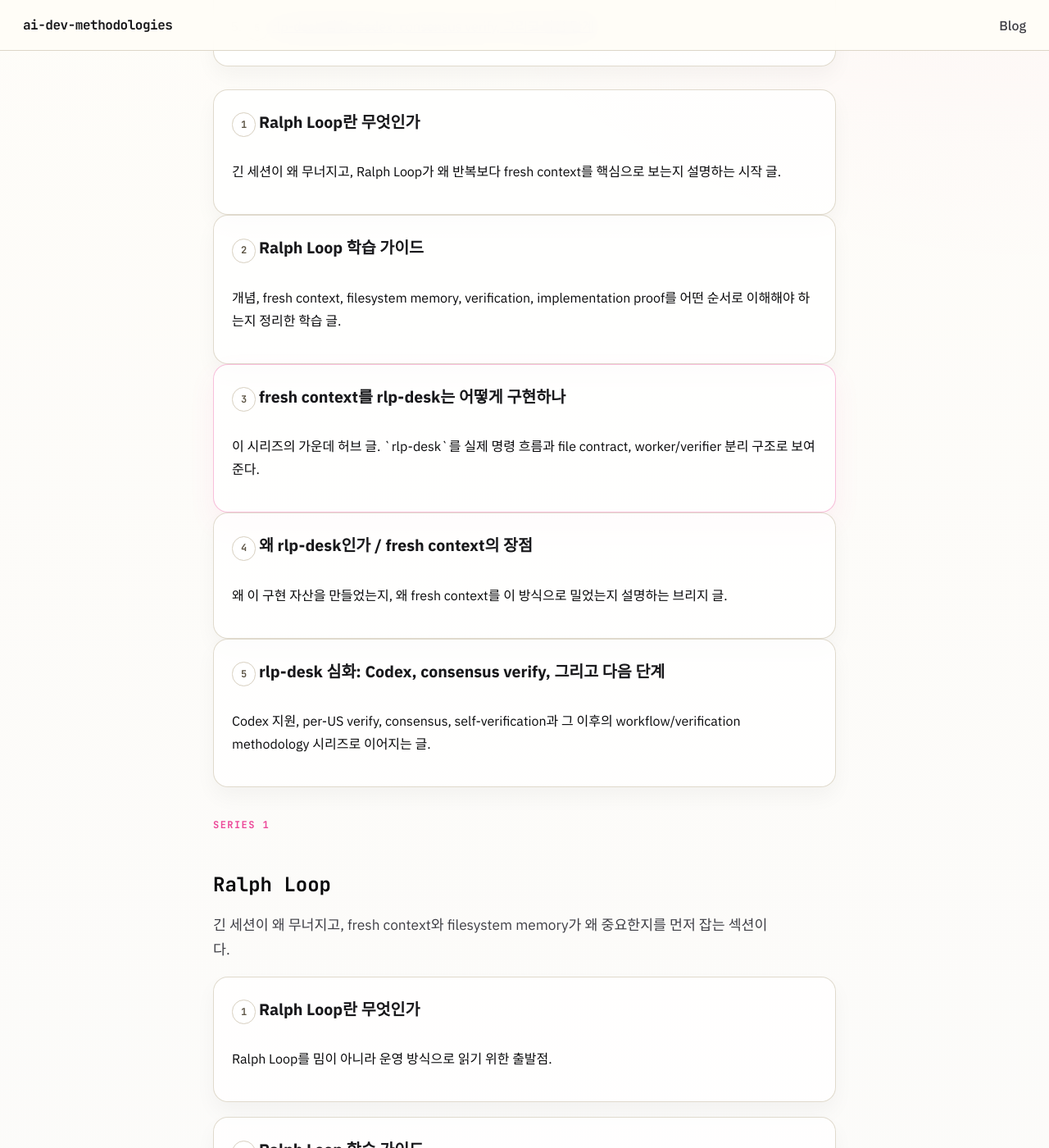
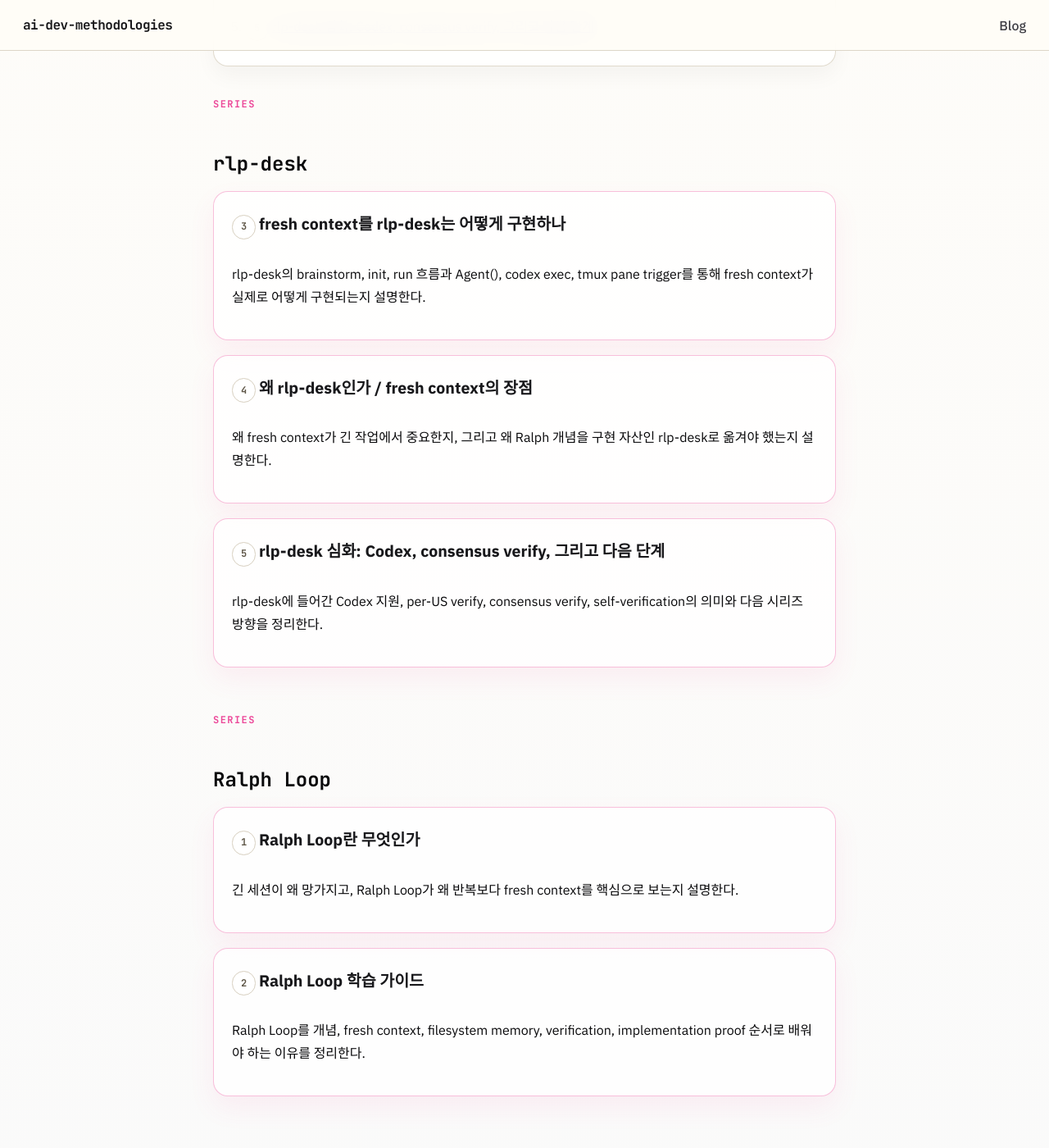
Before and after one commit to ai-dev-methodologies/ai-dev-methodologies.github.io, a Jekyll site: the page built from blog/index.html, in a window 1280 px wide and 1400 px high, scrolled down 687 px. Shown: the whole window at 82% size. Built offline with Jekyll 4.4.1, drawn with Linux system fonts in a browser that asks for light colours; some of the changed text lies outside the part shown.

Commit message:
Make the blog hub scalable beyond the first series
Add series metadata to the current posts and rebuild the blog index so it can keep the official reading order while grouping any future posts by series automatically.

Constraint: The hub must scale to more topics without hard-coding Ralph-only assumptions
Confidence: high
Scope-risk: moderate
Reversibility: clean
Directive: New posts should declare series metadata so the blog index can group them without manual rewrites
Tested: Post frontmatter and blog index updated locally
Not-tested: Remote Pages rebuild and grouped rendering after push

```diff
--- a/blog/index.html
+++ b/blog/index.html
@@ -6,14 +6,14 @@ description: Ralph Loop, rlp-desk, workflow methodology, and verification planni
 
 <section class="page-hero">
   <p class="eyebrow">BLOG</p>
-  <h1>시리즈를 흐름대로 읽을 수 있게 정리했다</h1>
+  <h1>주제와 시리즈 단위로 계속 확장되는 블로그 허브</h1>
   <p class="hero-copy">
-    Ralph Loop 개념에서 시작해, `rlp-desk` 구현과 앞으로의 workflow / verification methodology까지 이어진다.
+    지금은 Ralph Loop와 `rlp-desk`가 먼저 올라와 있지만, 이후 더 많은 주제와 시리즈가 계속 추가될 수 있게 구성한다.
   </p>
 </section>
 
 <section class="series-card">
-  <p class="resource-title">읽기 순서</p>
+  <p class="resource-title">대표 시리즈 읽기 순서</p>
   <ol class="series-list">
     <li><span class="series-step">1</span> <a href="/blog/what-is-ralph-loop/">Ralph Loop란 무엇인가</a></li>
     <li><span class="series-step">2</span> <a href="/blog/how-to-learn-ralph-loop/">Ralph Loop 학습 가이드</a></li>
@@ -23,85 +23,28 @@ description: Ralph Loop, rlp-desk, workflow methodology, and verification planni
   </ol>
 </section>
 
-<section class="ordered-sequence">
-  <article class="post-card">
-    <span class="series-step">1</span>
-    <a class="post-card-title" href="/blog/what-is-ralph-loop/">Ralph Loop란 무엇인가</a>
-    <p>긴 세션이 왜 무너지고, Ralph Loop가 왜 반복보다 fresh context를 핵심으로 보는지 설명하는 시작 글.</p>
-  </article>
-  <article class="post-card">
-    <span class="series-step">2</span>
-    <a class="post-card-title" href="/blog/how-to-learn-ralph-loop/">Ralph Loop 학습 가이드</a>
-    <p>개념, fresh context, filesystem memory, verification, implementation proof를 어떤 순서로 이해해야 하는지 정리한 학습 글.</p>
-  </article>
-  <article class="post-card featured hub-card">
-    <span class="series-step hub">3</span>
-    <a class="post-card-title" href="/blog/how-rlp-desk-implements-fresh-context/">fresh context를 rlp-desk는 어떻게 구현하나</a>
-    <p>이 시리즈의 가운데 허브 글. `rlp-desk`를 실제 명령 흐름과 file contract, worker/verifier 분리 구조로 보여준다.</p>
-  </article>
-  <article class="post-card">
-    <span class="series-step">4</span>
-    <a class="post-card-title" href="/blog/why-rlp-desk-and-fresh-context/">왜 rlp-desk인가 / fresh context의 장점</a>
-    <p>왜 이 구현 자산을 만들었는지, 왜 fresh context를 이 방식으로 밀었는지 설명하는 브리지 글.</p>
-  </article>
-  <article class="post-card">
-    <span class="series-step">5</span>
-    <a class="post-card-title" href="/blog/rlp-desk-codex-consensus-and-whats-next/">rlp-desk 심화: Codex, consensus verify, 그리고 다음 단계</a>
-    <p>Codex 지원, per-US verify, consensus, self-verification과 그 이후의 workflow/verification methodology 시리즈로 이어지는 글.</p>
-  </article>
-</section>
-
+{% assign grouped_posts = site.posts | group_by: "series" %}
+{% for group in grouped_posts %}
 <section class="group-section">
   <div class="group-header">
-    <p class="eyebrow">SERIES 1</p>
-    <h2>Ralph Loop</h2>
-    <p class="hero-copy">긴 세션이 왜 무너지고, fresh context와 filesystem memory가 왜 중요한지를 먼저 잡는 섹션이다.</p>
+    <p class="eyebrow">SERIES</p>
+    <h2>{{ group.name }}</h2>
   </div>
   <ul class="post-list">
+    {% assign sorted_group = group.items | sort: "series_order" %}
+    {% for post in sorted_group %}
     <li>
-      <article class="post-card">
-        <span class="series-step">1</span>
-        <a class="post-card-title" href="/blog/what-is-ralph-loop/">Ralph Loop란 무엇인가</a>
-        <p>Ralph Loop를 밈이 아니라 운영 방식으로 읽기 위한 출발점.</p>
+      <article class="post-card{% if post.featured_series %} featured{% endif %}{% if post.series_order == 3 %} hub-card{% endif %}">
+        {% if post.series_order %}
+        <span class="series-step{% if post.series_order == 3 %} hub{% endif %}">{{ post.series_order }}</span>
+        {% endif %}
+        <a class="post-card-title" href="{{ post.url | relative_url }}">{{ post.title }}</a>
+        {% if post.description %}
+        <p>{{ post.description }}</p>
+        {% endif %}
       </article>
     </li>
-    <li>
-      <article class="post-card">
-        <span class="series-step">2</span>
-        <a class="post-card-title" href="/blog/how-to-learn-ralph-loop/">Ralph Loop 학습 가이드</a>
-        <p>개념에서 fresh context, filesystem memory, verification, implementation proof로 넘어가는 순서를 정리한 글.</p>
-      </article>
-    </li>
+    {% endfor %}
   </ul>
 </section>
-
-<section class="group-section">
-  <div class="group-header">
-    <p class="eyebrow">SERIES 2</p>
-    <h2>rlp-desk</h2>
-    <p class="hero-copy">Ralph Loop의 인사이트를 실제 실행 도구와 workflow 구조로 어떻게 내렸는지를 보여주는 섹션이다.</p>
-  </div>
-  <ul class="post-list">
-    <li>
-      <article class="post-card featured">
-        <span class="series-step hub">3</span>
-        <a class="post-card-title" href="/blog/how-rlp-desk-implements-fresh-context/">fresh context를 rlp-desk는 어떻게 구현하나</a>
-        <p>이 시리즈의 가운데 허브 글. 명령 흐름, file contract, worker/verifier 분리, per-US verify와 self-verification을 실제 구조로 보여준다.</p>
-      </article>
-    </li>
-    <li>
-      <article class="post-card">
-        <span class="series-step">4</span>
-        <a class="post-card-title" href="/blog/why-rlp-desk-and-fresh-context/">왜 rlp-desk인가 / fresh context의 장점</a>
-        <p>왜 이 구현 자산을 만들었는지, 왜 fresh context를 이 방식으로 밀었는지 설명하는 브리지 글.</p>
-      </article>
-    </li>
-    <li>
-      <article class="post-card">
-        <span class="series-step">5</span>
-        <a class="post-card-title" href="/blog/rlp-desk-codex-consensus-and-whats-next/">rlp-desk 심화: Codex, consensus verify, 그리고 다음 단계</a>
-        <p>Codex 지원, per-US verify, consensus, self-verification과 다음 workflow/verification methodology 시리즈를 연결하는 글.</p>
-      </article>
-    </li>
-  </ul>
-</section>
+{% endfor %}
```
Also changed, not shown: _posts/2026-03-23-how-rlp-desk-implements-fresh-context.md (+4 -0 lines), _posts/2026-03-23-how-to-learn-ralph-loop.md (+4 -0 lines), _posts/2026-03-23-rlp-desk-codex-consensus-and-whats-next.md (+4 -0 lines), _posts/2026-03-23-what-is-ralph-loop.md (+4 -0 lines), _posts/2026-03-23-why-rlp-desk-and-fresh-context.md (+4 -0 lines).
